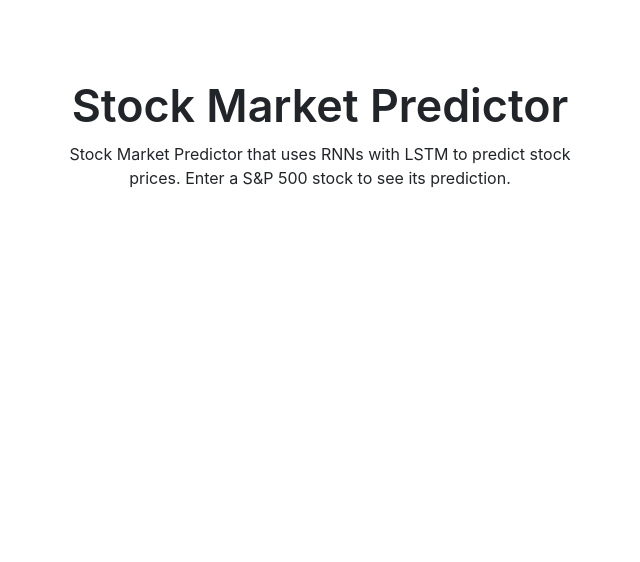
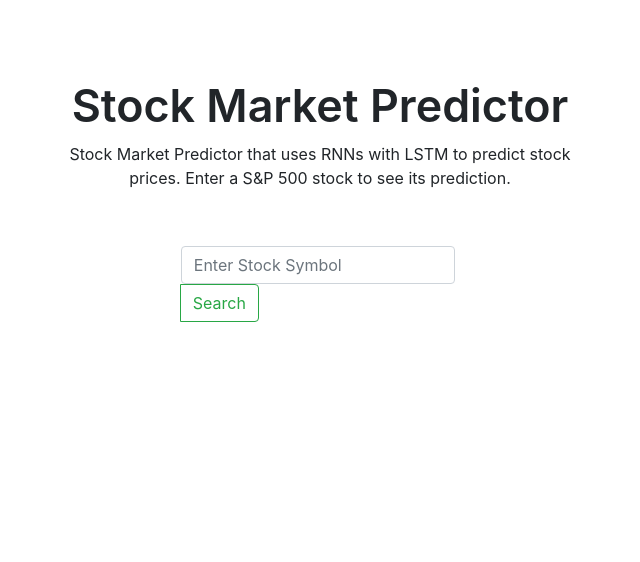
Before and after one commit to akarnam11/stockmarket-predictor, a Python web app: template templates/layout.html in a window 1280 px wide. Shown: the part 56-618 px from the top of the page, without its empty margins (320-960 px from the left). Run offline with Jinja, Linux system fonts and the light colour scheme; the template is opened without the code that fills it, so the values that code supplies are empty; some libraries are stand-ins or nearby versions.

Commit message:
added enter stock symbol here entry on the center of the page

```diff
--- a/templates/layout.html
+++ b/templates/layout.html
@@ -42,11 +42,26 @@
         <div class="container-fluid" style="padding:10vh;">
           <h2 style="text-align:center;font-weight:600;font-size:2.8em;">Stock Market Predictor</h2>
           <div class="container-fluid" style="padding-left:22vw;padding-right:22vw;">
-            <p style="text-align: center;">
-                Stock Market Predictor that uses RNNs with LSTM to predict stock prices. Enter a S&amp;P
-                500 stock to see its prediction.
-            </p>
+              <p style="text-align: center;">
+                  Stock Market Predictor that uses RNNs with LSTM to predict stock prices. Enter a S&amp;P
+                  500 stock to see its prediction.
+              </p>
+              <form method="POST">
+                  <div class="input-group mb-3 w-50 mx-auto" style="padding-top:5vh;">
+                      <div class="position:relative;">
+                          <input name="sname" id="sname" type="text" class="form-control" placeholder="Enter Stock Symbol" aria-label="Stock Symbol" aria-describedby="button-addon2">
+                      </div>
+                      <div class="input-group-append">
+                          <input class="btn btn-outline-success my-2 my-sm-0" style="height:min-content;" type="submit" value="Search">
+                      </div>
+                  </div>
+              </form>
           </div>
+
+            <script>
+
+
+            </script>
         </div>
 
         <footer class="footer mt-auto py-3 fixed-bottom">
```
